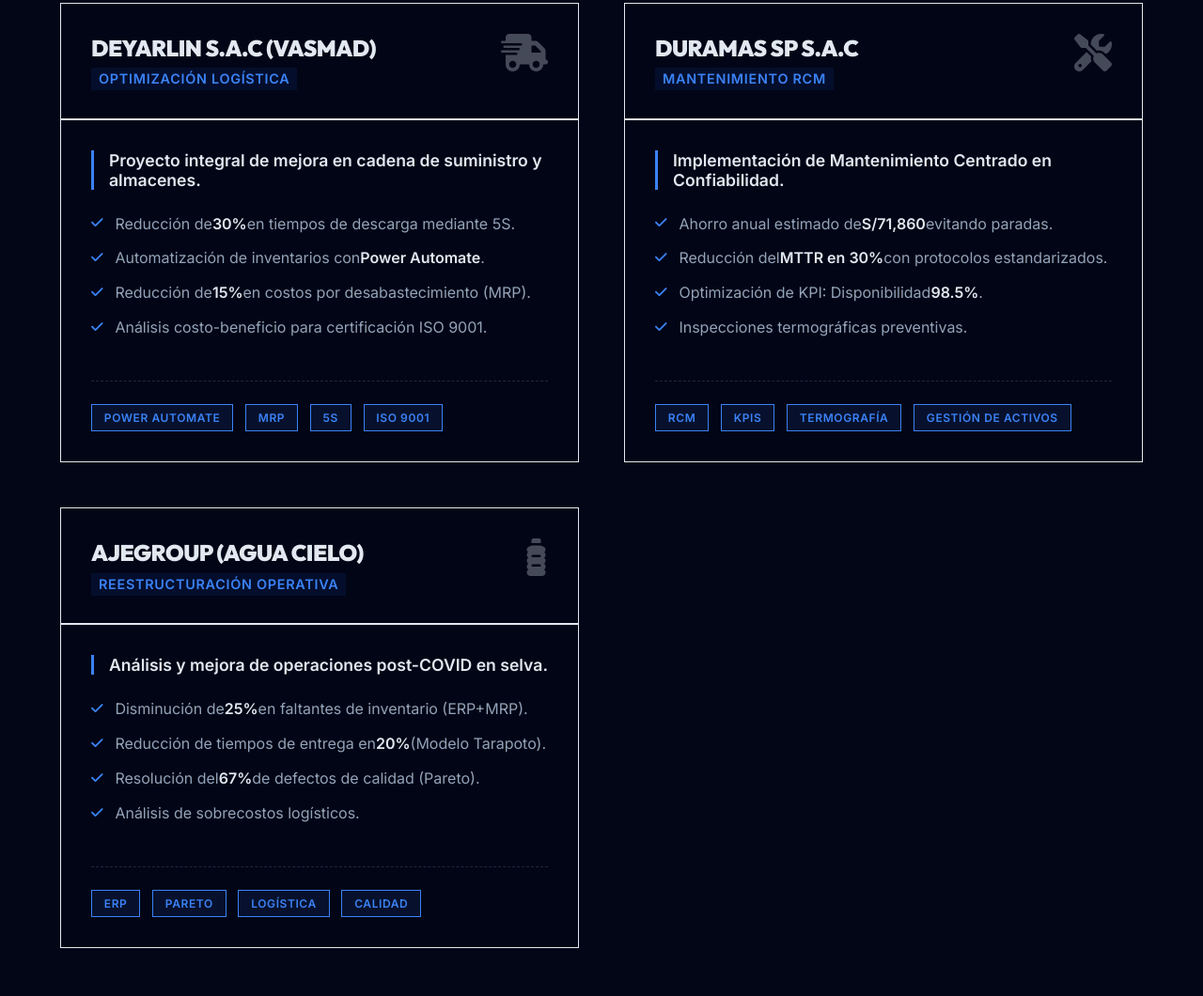
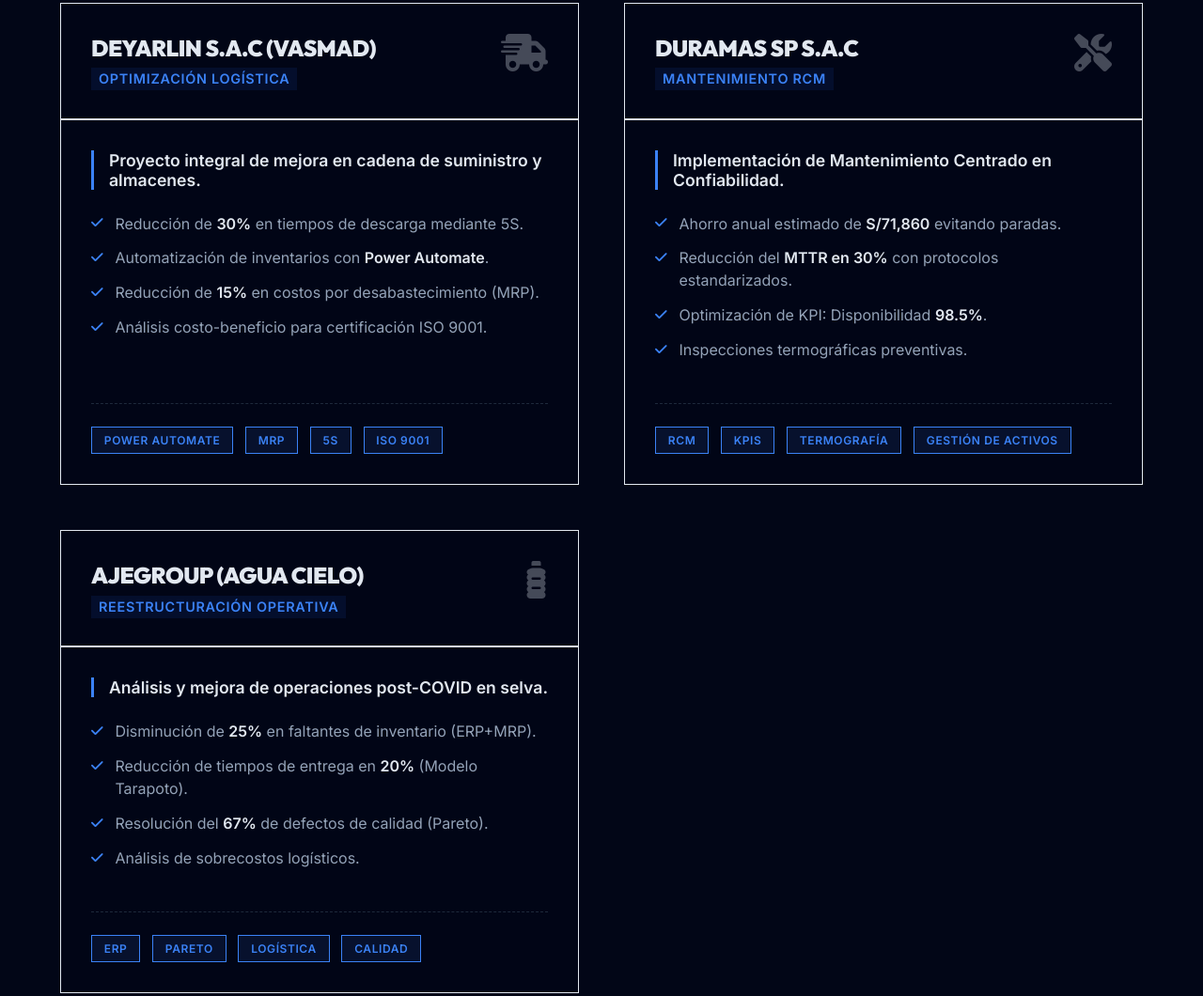
Before and after one commit to legacyum/Potafolio-Ale, a plain HTML site: page index.html in a window 1280 px wide. Shown: the part 2794-3854 px from the top of the page at 94% size. Drawn offline with nearby package versions, Linux system fonts and the light colour scheme; some packages are replaced by stand-ins of ours; animation ran at ten frames a second; a script that the page names is missing.

Commit message:
Corregir salto raro en lista de items

```diff
--- a/index.html
+++ b/index.html
@@ -256,18 +256,18 @@
                     <p class="project-main-desc">Proyecto integral de mejora en cadena de suministro y
                         almacenes.</p>
                     <ul class="achievements-list">
-                        <li><i class="fa-solid fa-check"></i> Reducción de <strong>30%</strong> en
+                        <li><i class="fa-solid fa-check"></i> <span>Reducción de <strong>30%</strong> en
                                 tiempos de descarga
-                            mediante 5S.</li>
-                        <li><i class="fa-solid fa-check"></i> Automatización de inventarios con
+                                mediante 5S.</span></li>
+                        <li><i class="fa-solid fa-check"></i> <span>Automatización de inventarios con
                                 <strong>Power
-                                Automate</strong>.
+                                    Automate</strong>.</span>
                         </li>
-                        <li><i class="fa-solid fa-check"></i> Reducción de <strong>15%</strong> en
+                        <li><i class="fa-solid fa-check"></i> <span>Reducción de <strong>15%</strong> en
                                 costos por
-                            desabastecimiento (MRP).</li>
-                        <li><i class="fa-solid fa-check"></i> Análisis costo-beneficio para
-                            certificación ISO 9001.</li>
+                                desabastecimiento (MRP).</span></li>
+                        <li><i class="fa-solid fa-check"></i> <span>Análisis costo-beneficio para
+                                certificación ISO 9001.</span></li>
                     </ul>
                     <div class="tech-tags">
                         <span>Power Automate</span>
@@ -291,17 +291,17 @@
                     <p class="project-main-desc">Implementación de Mantenimiento Centrado en
                         Confiabilidad.</p>
                     <ul class="achievements-list">
-                        <li><i class="fa-solid fa-check"></i> Ahorro anual estimado de
+                        <li><i class="fa-solid fa-check"></i> <span>Ahorro anual estimado de
                                 <strong>S/71,860</strong>
-                            evitando paradas.
+                                evitando paradas.</span>
                         </li>
-                        <li><i class="fa-solid fa-check"></i> Reducción del <strong>MTTR en 30%</strong>
+                        <li><i class="fa-solid fa-check"></i> <span>Reducción del <strong>MTTR en 30%</strong>
                                 con protocolos
-                            estandarizados.</li>
-                        <li><i class="fa-solid fa-check"></i> Optimización de KPI: Disponibilidad
-                            <strong>98.5%</strong>.
+                                estandarizados.</span></li>
+                        <li><i class="fa-solid fa-check"></i> <span>Optimización de KPI: Disponibilidad
+                                <strong>98.5%</strong>.</span>
                         </li>
-                        <li><i class="fa-solid fa-check"></i> Inspecciones termográficas preventivas.
+                        <li><i class="fa-solid fa-check"></i> <span>Inspecciones termográficas preventivas.</span>
                         </li>
                     </ul>
                     <div class="tech-tags">
@@ -326,17 +326,17 @@
                     <p class="project-main-desc">Análisis y mejora de operaciones post-COVID en selva.
                     </p>
                     <ul class="achievements-list">
-                        <li><i class="fa-solid fa-check"></i> Disminución de <strong>25%</strong> en
+                        <li><i class="fa-solid fa-check"></i> <span>Disminución de <strong>25%</strong> en
                                 faltantes de
-                            inventario (ERP+MRP).</li>
-                        <li><i class="fa-solid fa-check"></i> Reducción de tiempos de entrega en
+                                inventario (ERP+MRP).</span></li>
+                        <li><i class="fa-solid fa-check"></i> <span>Reducción de tiempos de entrega en
                                 <strong>20%</strong>
-                            (Modelo Tarapoto).
+                                (Modelo Tarapoto).</span>
                         </li>
-                        <li><i class="fa-solid fa-check"></i> Resolución del <strong>67%</strong> de
+                        <li><i class="fa-solid fa-check"></i> <span>Resolución del <strong>67%</strong> de
                                 defectos de calidad
-                            (Pareto).</li>
-                        <li><i class="fa-solid fa-check"></i> Análisis de sobrecostos logísticos.</li>
+                                (Pareto).</span></li>
+                        <li><i class="fa-solid fa-check"></i> <span>Análisis de sobrecostos logísticos.</span></li>
                     </ul>
                     <div class="tech-tags">
                         <span>ERP</span>
```
Also changed, not shown: GUIA_PUBLICAR.md (deleted, +0 -43 lines). Lines whose indentation alone changed are shown as unchanged.
